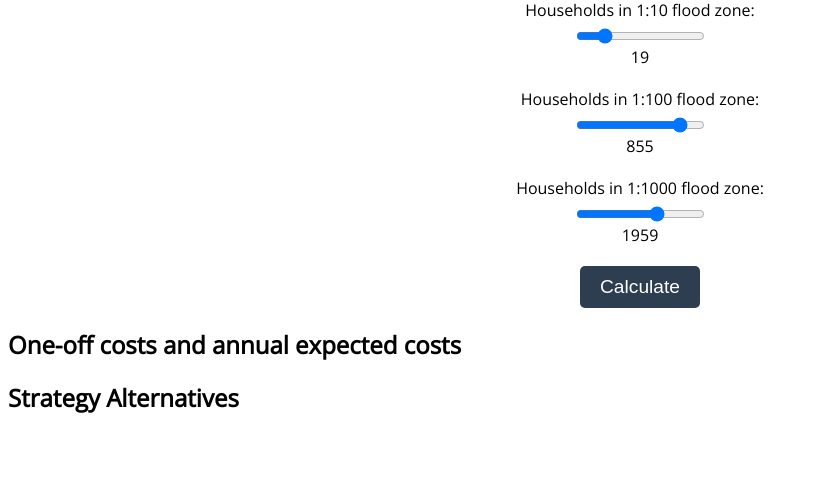
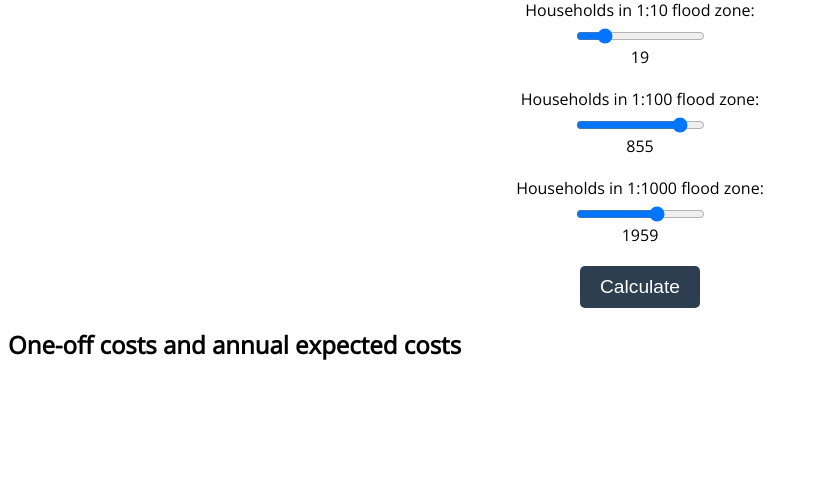
Before and after one commit to charlieoneill11/floods-analysis, a Flask app: page /cost_estimation in a window 1280 px wide. Shown: the part 137-614 px from the top of the page, without its empty margins (0-817 px from the left). Run offline with Flask 3, Linux system fonts and the light colour scheme.

Commit message:
fixed HTML rendering error

```diff
--- a/src/templates/cost_estimation.html
+++ b/src/templates/cost_estimation.html
@@ -61,7 +61,6 @@
         <!-- The NPV table will be inserted here -->
     </div>
 
-    <h2>Strategy Alternatives</h2>
     <div id="strategy-tables">
         <!-- The strategy tables will be inserted here -->
     </div>
```
